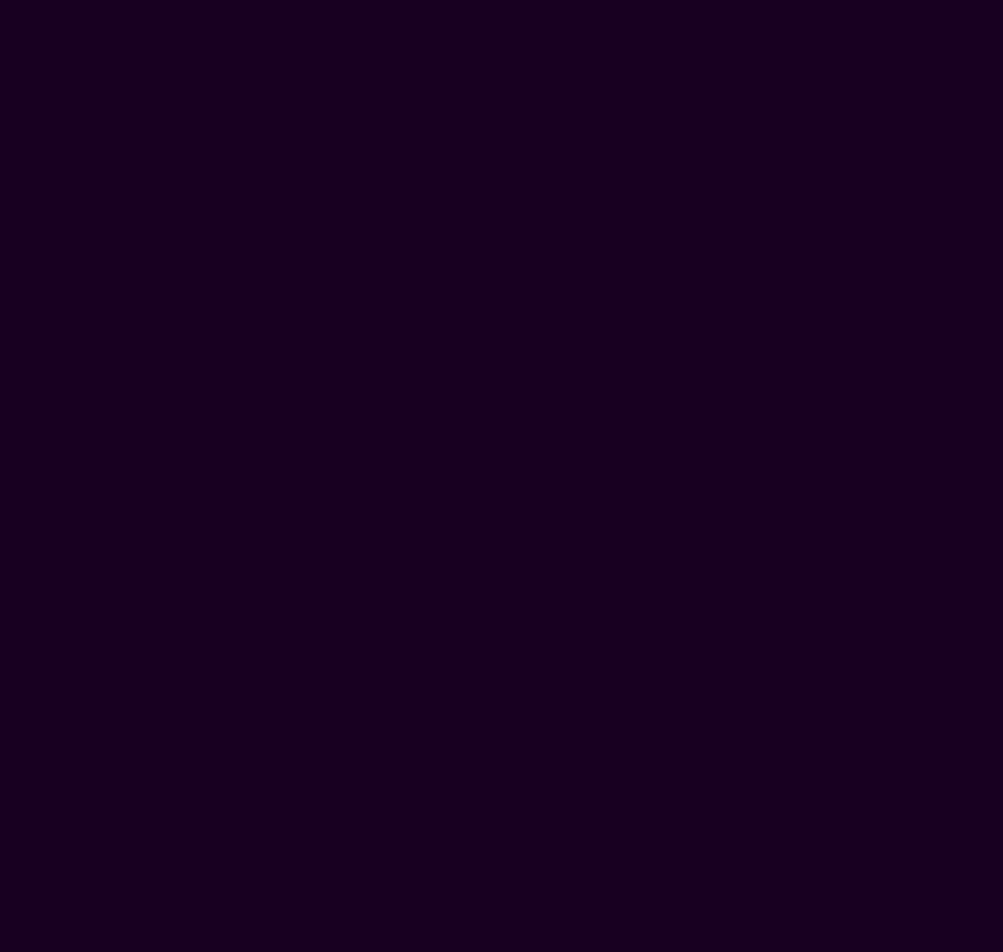
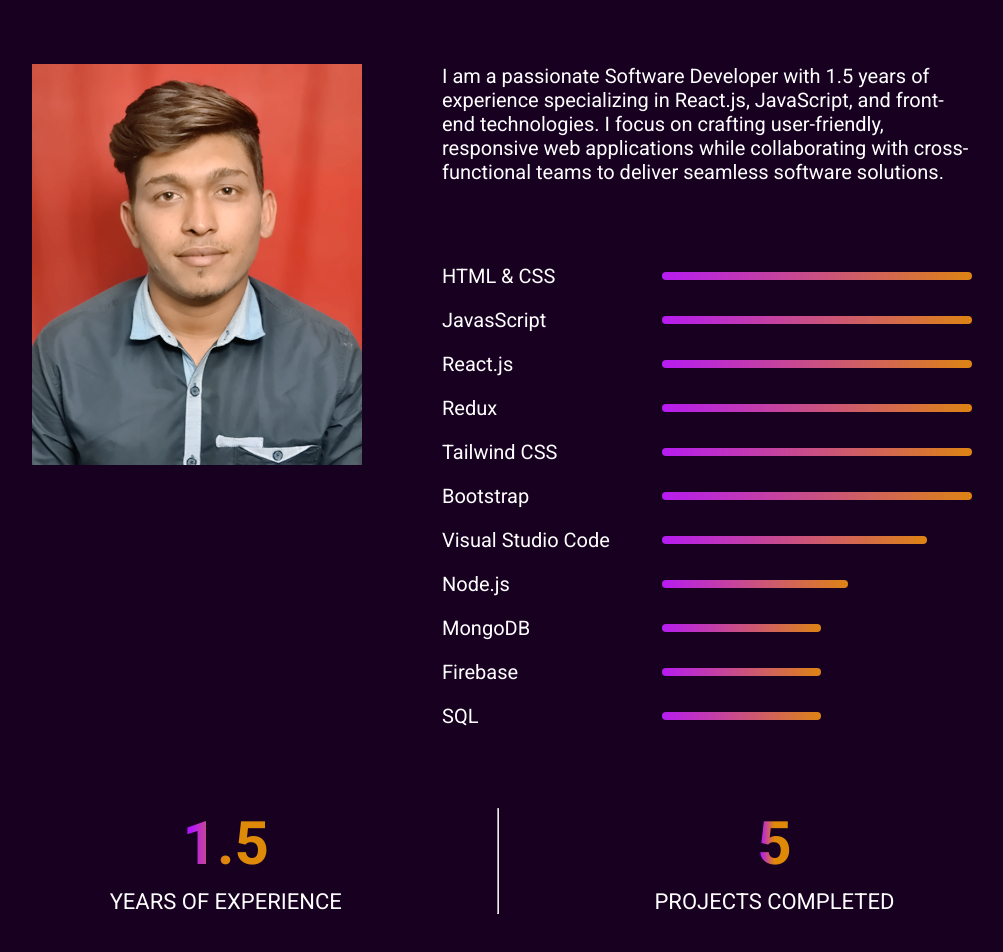
Before and after one commit to piyushd3112/react-portfolio-website, a React (Vite) app: page / in a window 1280 px wide. Shown: the part 1155-2107 px from the top of the page, without its empty margins (138-1141 px from the left). Before the commit the page ends 965 px from the top, so only its background shows below. Built offline with nearby package versions, Linux system fonts and the light colour scheme.

Commit message:
created about me section

```diff
--- a/src/App.jsx
+++ b/src/App.jsx
@@ -1,12 +1,14 @@
 import React from "react";
 import Navbar from "./Components/Navbar/Navbar";
 import Hero from "./Components/Hero/Hero";
+import About from "./Components/About/About";
 
 const App = () => {
   return (
     <div>
       <Navbar />
       <Hero/>
+      <About/>
     </div>
   );
 };
--- /dev/null
+++ b/src/Components/About/About.css
@@ -0,0 +1,111 @@
+.about {
+  display: flex;
+  flex-direction: column;
+  align-items: center;
+  justify-content: center;
+  gap: 80px;
+  margin: 80px 170px;
+}
+
+.about-title {
+  position: relative;
+}
+
+.about-title h1 {
+  padding: 0px 30px;
+  font-size: 80px;
+  font-weight: 600;
+}
+.about-title img {
+  position: absolute;
+  bottom: 0;
+  right: 0;
+  z-index: -1;
+}
+
+.about-section {
+  display: flex;
+  gap: 80px;
+}
+
+.about-right {
+  display: flex;
+  flex-direction: column;
+  gap: 80px;
+}
+
+.about-paragraph {
+  display: flex;
+  flex-direction: column;
+  gap: 20px;
+  font-size: 20px;
+  font-weight: 400;
+}
+
+.about-skills {
+  display: flex;
+  flex-direction: column;
+  gap: 20px;
+}
+
+.about-skill {
+  display: flex;
+  gap: 50px;
+  align-items: center;
+  transition: 0.3s;
+}
+
+.about-skill p {
+  min-width: 170px;
+  font-size: 20px;
+  font-weight: 400;
+}
+
+.about-skill hr {
+  outline: none;
+  border: none;
+  width: 50%;
+  height: 8px;
+  border-radius: 50px;
+  background: linear-gradient(264deg, #df8908 -5%, #b415ff 106.28%);
+}
+
+.about-achievements {
+  display: flex;
+  width: 100%;
+  justify-content: space-around;
+  margin-bottom: 80px;
+}
+
+.about-achievement {
+  display: flex;
+  flex-direction: column;
+  align-items: center;
+  gap: 10px;
+  transition: 0.5s;
+}
+
+.about-achievement h1 {
+  font-size: 60px;
+  font-weight: 700;
+  background: linear-gradient(270deg, #df8908 50.41%, #b415ff 90.25%);
+  background-clip: text;
+  -webkit-background-clip: text;
+  -webkit-text-fill-color: transparent;
+}
+
+.about-achievement p {
+  font-size: 22px;
+  font-weight: 400;
+}
+
+.about-skill:hover {
+  transform: scale(1.05);
+  transition: 0.3s;
+}
+
+.about-achievement:hover{
+    transform: scale(1.12);
+    transition: 0.5s;
+
+}
--- /dev/null
+++ b/src/Components/About/About.jsx
@@ -0,0 +1,79 @@
+import React from "react";
+import "./About.css";
+import theme_pattern from "../../assets/theme_pattern.svg";
+import piyushd from "../../assets/piyushd.jpg";
+
+const About = () => {
+  return (
+    <div className="about">
+      <div className="about-title">
+        <h1>About Me</h1>
+        <img src={theme_pattern} alt="" />
+      </div>
+      <div className="about-section">
+        <div className="about-left">
+          <img src={piyushd} alt="" />
+        </div>
+        <div className="about-right">
+          <div className="about-paragraph">
+            <p>
+              I am a passionate Software Developer with 1.5 years of experience
+              specializing in React.js, JavaScript, and front-end technologies.
+              I focus on crafting user-friendly, responsive web applications
+              while collaborating with cross-functional teams to deliver
+              seamless software solutions.
+            </p>
+          </div>
+          <div className="about-skills">
+            <div className="about-skill">
+              <p>HTML & CSS</p> <hr style={{ width: "90%" }} />
+            </div>
+            <div className="about-skill">
+              <p>JavasScript</p> <hr style={{ width: "60%" }} />
+            </div>
+            <div className="about-skill">
+              <p>React.js</p> <hr style={{ width: "60%" }} />
+            </div>
+            <div className="about-skill">
+              <p>Redux</p> <hr style={{ width: "60%" }} />
+            </div>
+            <div className="about-skill">
+              <p>Tailwind CSS</p> <hr style={{ width: "60%" }} />
+            </div>
+            <div className="about-skill">
+              <p>Bootstrap</p> <hr style={{ width: "60%" }} />
+            </div>
+            <div className="about-skill">
+              <p>Visual Studio Code</p> <hr style={{ width: "50%" }} />
+            </div>
+            <div className="about-skill">
+              <p>Node.js</p> <hr style={{ width: "35%" }} />
+            </div>
+            <div className="about-skill">
+              <p>MongoDB</p> <hr style={{ width: "30%" }} />
+            </div>
+            <div className="about-skill">
+              <p>Firebase</p> <hr style={{ width: "30%" }} />
+            </div>
+            <div className="about-skill">
+              <p>SQL</p> <hr style={{ width: "30%" }} />
+            </div>
+          </div>
+        </div>
+      </div>
+      <div className="about-achievements">
+        <div className="about-achievement">
+          <h1>1.5</h1>
+          <p>YEARS OF EXPERIENCE</p>
+        </div>
+        <hr/>
+        <div className="about-achievement">
+          <h1>5</h1>
+          <p>PROJECTS COMPLETED</p>
+        </div>
+      </div>
+    </div>
+  );
+};
+
+export default About;
```
Also changed, not shown: src/Components/Hero/Hero.css (+4 -6 lines), src/assets/piyushd.jpg (added).
